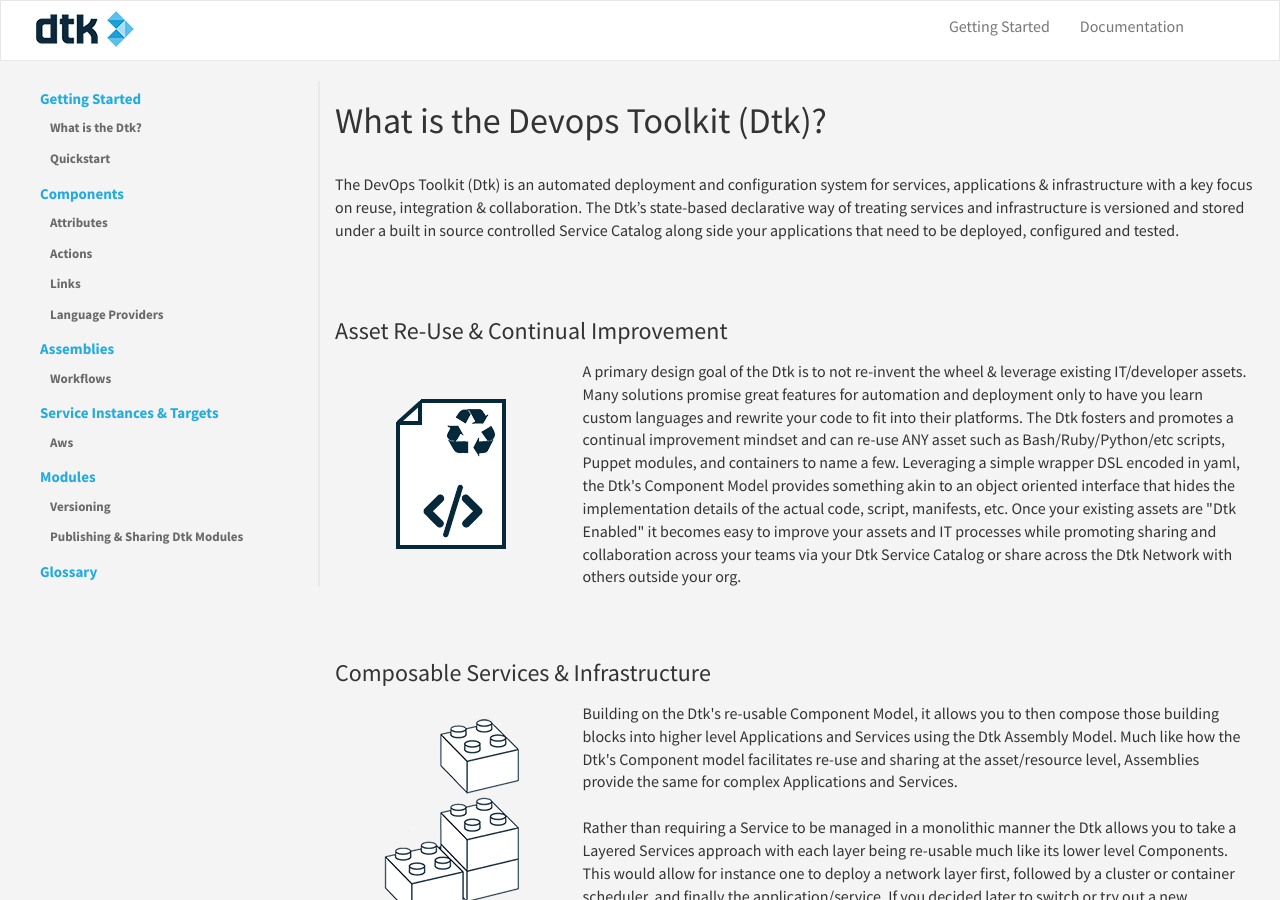
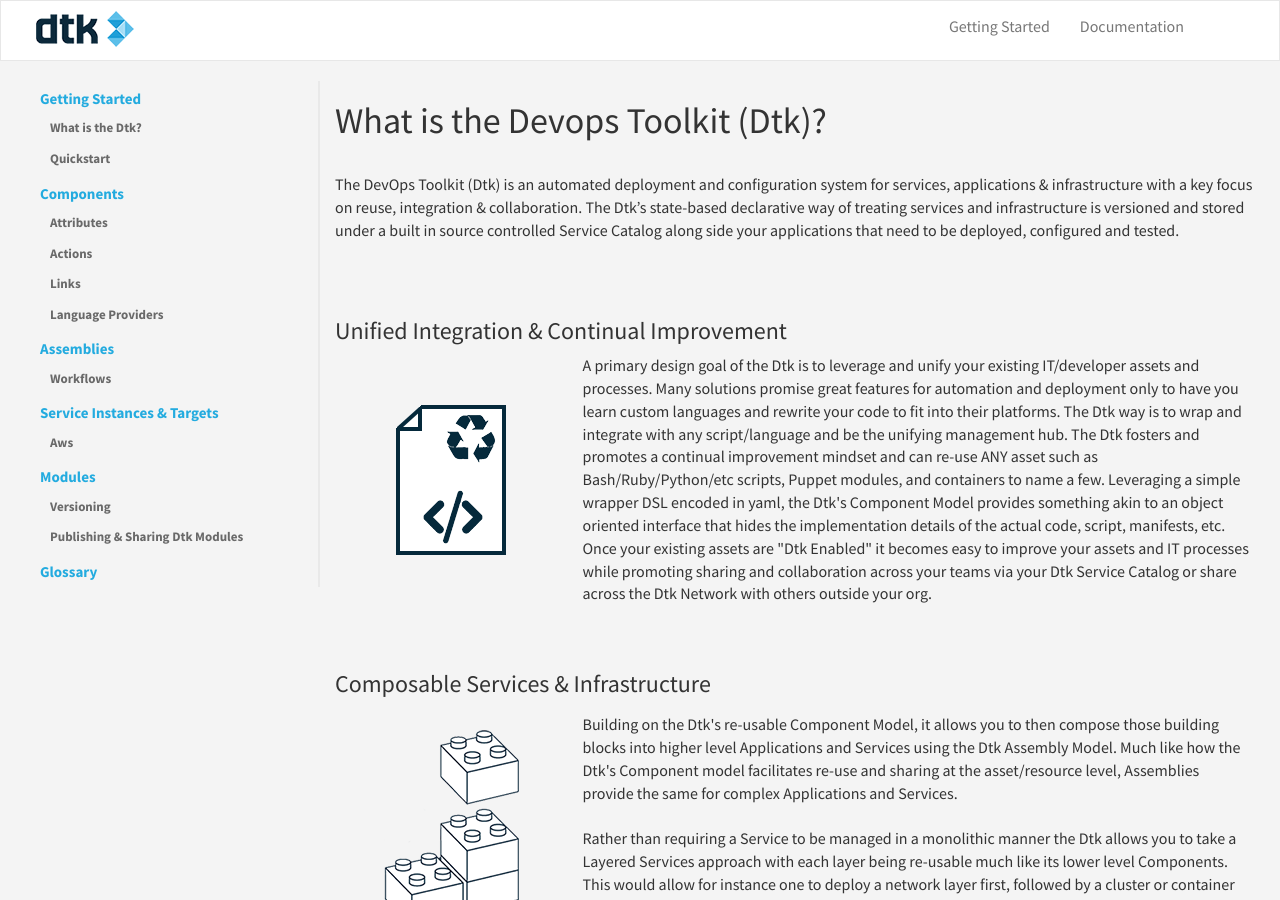
Before and after one commit to dtk/dtk-docs-v1, a Jekyll site: the page built from _getting-started/what-is-the-dtk.md, in a window 1280 px wide and 900 px high. Built offline with Jekyll 4.4.1, drawn with Linux system fonts in a browser that asks for light colours.

Commit message:
tweaks for integration content

```diff
--- a/_getting-started/what-is-the-dtk.md
+++ b/_getting-started/what-is-the-dtk.md
@@ -10,14 +10,14 @@ The DevOps Toolkit (Dtk) is an automated deployment and configuration system for
 
 <br/><br/>
 
-### Asset Re-Use & Continual Improvement
+### Unified Integration & Continual Improvement
 <div class="container" style="width:100%">
     <div class="row" style="display: flex; align-items: center;">
         <div class="col-md-3" style="text-align: center;">
             <img src="{{ site.url }}/assets/img/reuse-asset-icon-03.png" style="margin: 20px auto;"/>
         </div>
         <div class="col-md-9" style="">
-            A primary design goal of the Dtk is to not re-invent the wheel & leverage existing IT/developer assets.  Many solutions promise great features for automation and deployment only to have you learn custom languages and rewrite your code to fit into their platforms.  The Dtk fosters and promotes a continual improvement mindset and can re-use ANY asset such as Bash/Ruby/Python/etc scripts, Puppet modules, and containers to name a few.  Leveraging a simple wrapper DSL encoded in yaml, the Dtk's Component Model provides something akin to an object oriented interface that hides the implementation details of the actual code, script, manifests, etc.  Once your existing assets are "Dtk Enabled" it becomes easy to improve your assets and IT processes while promoting sharing and collaboration across your teams via your Dtk Service Catalog or share across the Dtk Network with others outside your org.
+            A primary design goal of the Dtk is to leverage and unify your existing IT/developer assets and processes.  Many solutions promise great features for automation and deployment only to have you learn custom languages and rewrite your code to fit into their platforms.  The Dtk way is to wrap and integrate with any script/language and be the unifying management hub.  The Dtk fosters and promotes a continual improvement mindset and can re-use ANY asset such as Bash/Ruby/Python/etc scripts, Puppet modules, and containers to name a few.  Leveraging a simple wrapper DSL encoded in yaml, the Dtk's Component Model provides something akin to an object oriented interface that hides the implementation details of the actual code, script, manifests, etc.  Once your existing assets are "Dtk Enabled" it becomes easy to improve your assets and IT processes while promoting sharing and collaboration across your teams via your Dtk Service Catalog or share across the Dtk Network with others outside your org.
         </div>
     </div>
 </div>
```
